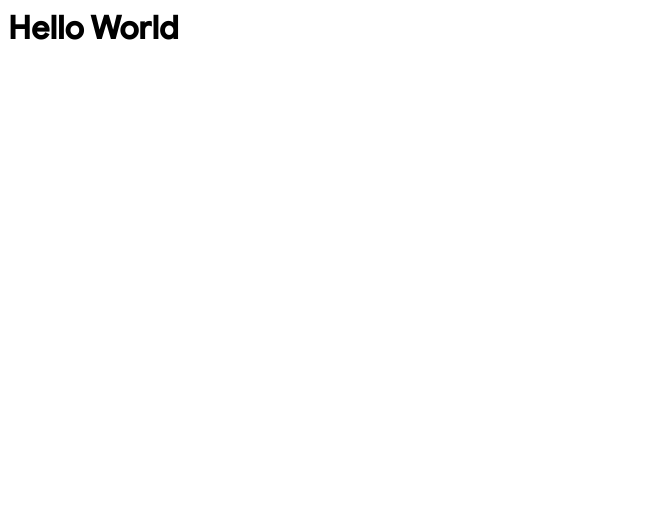
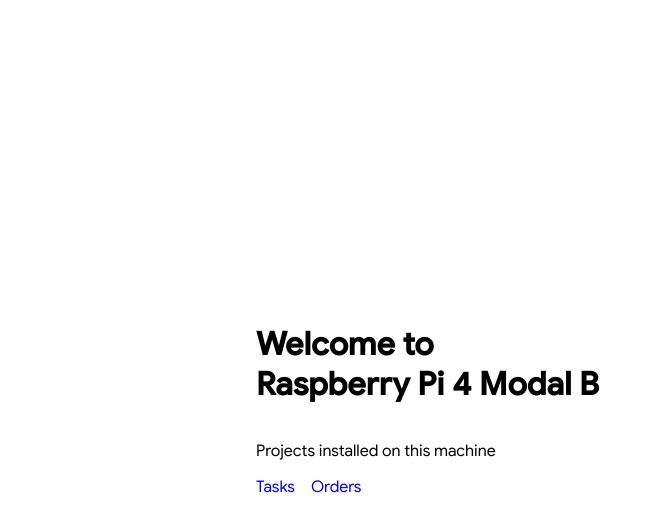
Before and after one commit to mrcreatist/apache2-welcome, a plain HTML site: page index.html in a window 1280 px wide. Shown: the whole page, without its empty margins (0-653 px from the left). Drawn offline with Linux system fonts and the light colour scheme.

```diff
--- a/index.html
+++ b/index.html
@@ -1,10 +1,18 @@
 <html>
+
     <head>
-        <title>Welcome</title>
+        <title>Raspberry Pi 4 Modal B</title>
         <link rel="stylesheet" type="text/css" href="font.css" />
         <link rel="stylesheet" type="text/css" href="styles.css" />
     </head>
+
     <body>
-        <h1>Hello World</h1>
+        <h1>Welcome to<br>Raspberry Pi 4 Modal B</h1>
+        <p>Projects installed on this machine</p>
+        <div>
+            <a href="http://192.168.1.201/tasks" target="_blank">Tasks</a>
+            <a href="http://192.168.1.201/orders" target="_blank">Orders</a>
+        </div>
     </body>
+
 </html>
--- a/styles.css
+++ b/styles.css
@@ -1,4 +1,24 @@
+body {
+  display: flex;
+  flex-direction: column;
+  justify-content: center;
+  align-items: flex-start;
+  margin: auto;
+  height: 100%;
+  width: 60%;
+  font-family: 'NA Sans', serif;
+}
+
 h1 {
-    font-family: "NA Sans", serif;
-    font-weight: bold;
+  font-weight: bold;
 }
+
+div {
+  display: flex;
+  flex-direction: row;
+}
+
+div a {
+  margin-right: 1rem;
+  text-decoration: none;
+}
```
Also changed, not shown: 1 other file.
